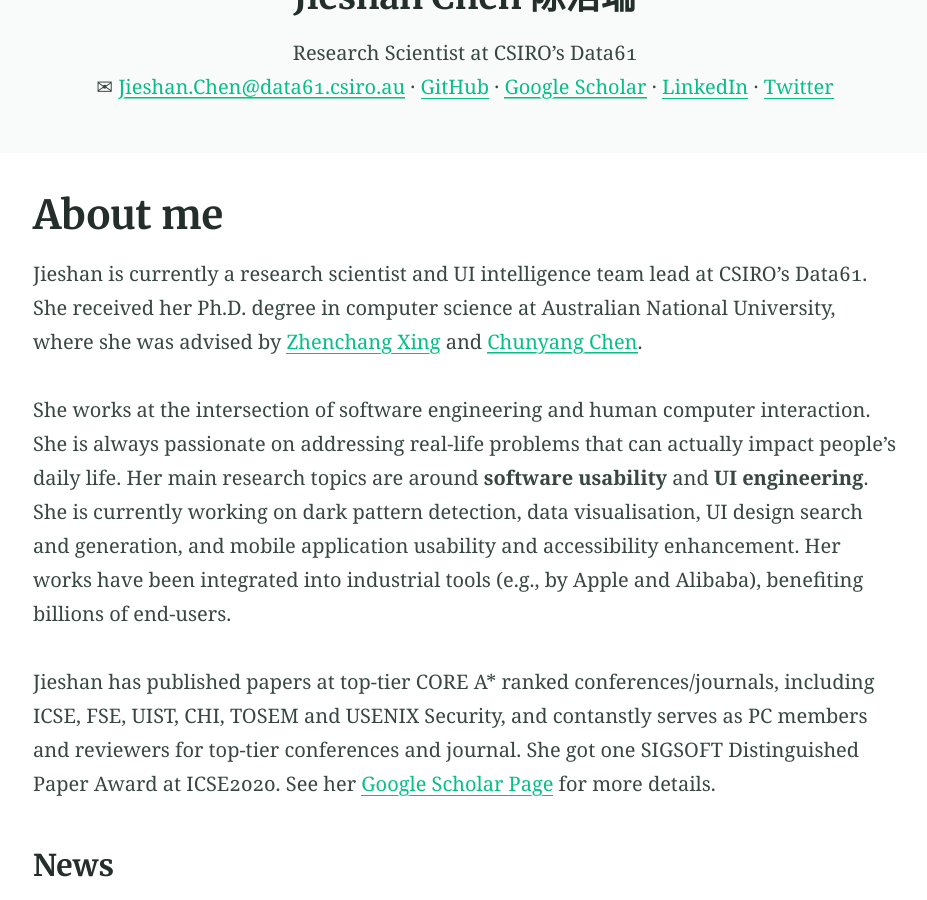
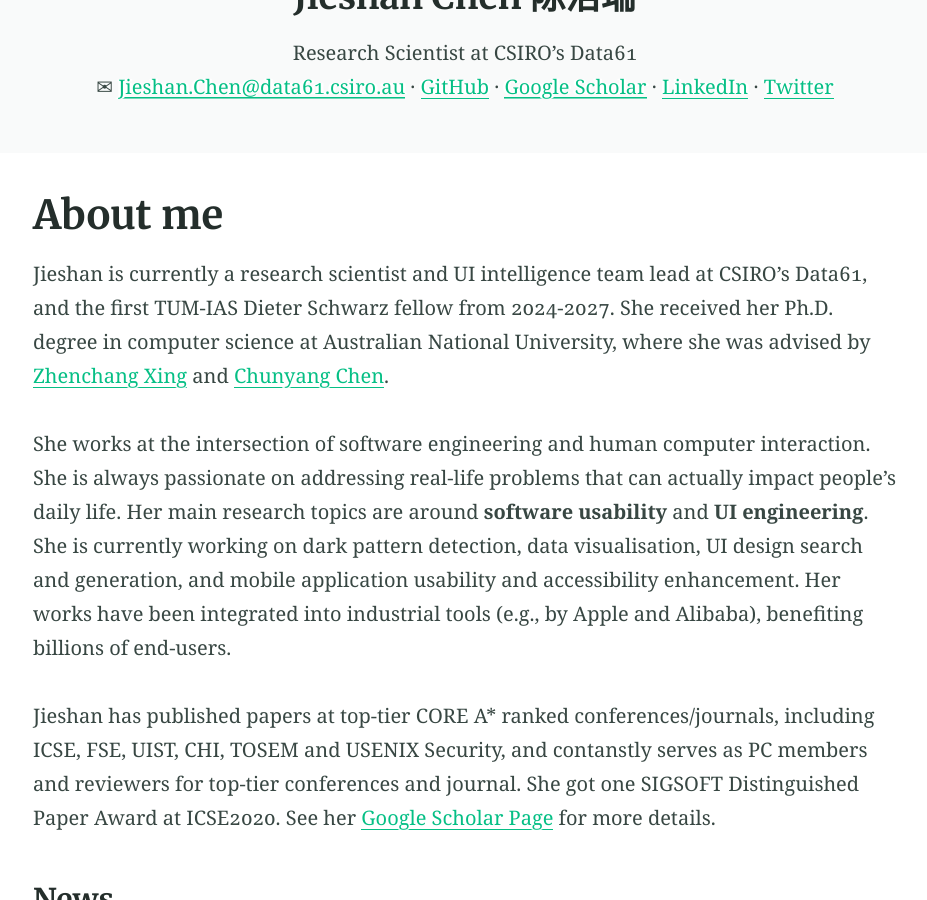
Before and after one commit to chenjshnn/chenjshnn.github.io, a Jekyll site: the page built from index.md, in a window 1280 px wide and 900 px high, scrolled down 326 px. Shown: the whole window, without its empty margins (175-1102 px from the left). Built offline with Jekyll 4.4.1, drawn with Linux system fonts in a browser that asks for light colours.

Commit message:
Update index.md

```diff
--- a/index.md
+++ b/index.md
@@ -13,7 +13,7 @@ feature_image:
 excerpt: "I am currently a research scientist and UI intelligence team lead at CSIRO's Data61, and the first TUM-IAS Dieter Schwarz fellow from 2024-2027. Before joining Data61, I pursued my Ph.D. degree in computer science at Australian National University. My work lies in the fields of software engineering, deep learning, and human computer interaction. My main research topics are around **software usability** and **UI engineering**. Specifically, by understanding the semantics of user interfaces (UIs), my work aims to improve designers’, developers’, and end-users’ efficiency when designing, developing and using the mobile applications. I am currently working on android code generation from UI design, UI design search and generation, and mobile application accessibility enhancement."
 ---
 
-Jieshan is currently a research scientist and UI intelligence team lead at CSIRO's Data61. She received her Ph.D. degree in computer science at Australian National University, where she was advised by [Zhenchang Xing](https://cecs.anu.edu.au/people/zhenchang-xing) and [Chunyang Chen](https://chunyang-chen.github.io/).
+Jieshan is currently a research scientist and UI intelligence team lead at CSIRO's Data61, and the first TUM-IAS Dieter Schwarz fellow from 2024-2027. She received her Ph.D. degree in computer science at Australian National University, where she was advised by [Zhenchang Xing](https://cecs.anu.edu.au/people/zhenchang-xing) and [Chunyang Chen](https://chunyang-chen.github.io/).
 
 She works at the intersection of software engineering and human computer interaction. She is always passionate on addressing real-life problems that can actually impact people's daily life. Her main research topics are around **software usability** and **UI engineering**. She is currently working on dark pattern detection, data visualisation, UI design search and generation, and mobile application usability and accessibility enhancement. Her works have been integrated into industrial tools (e.g., by Apple and Alibaba), benefiting billions of end-users.
 
```
